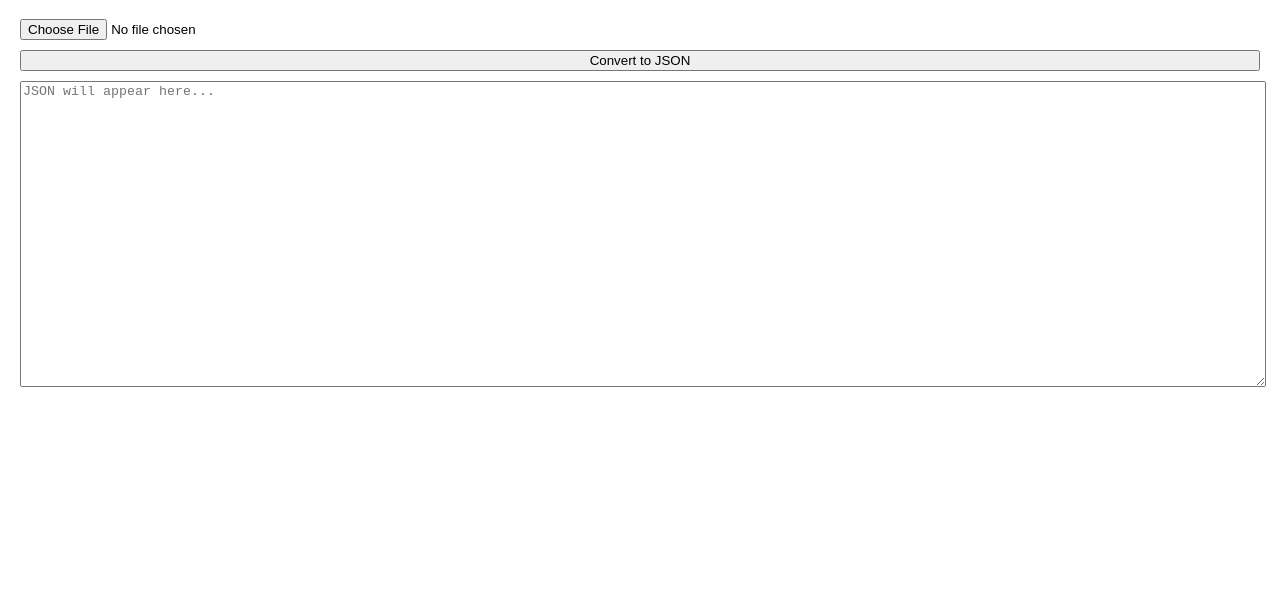
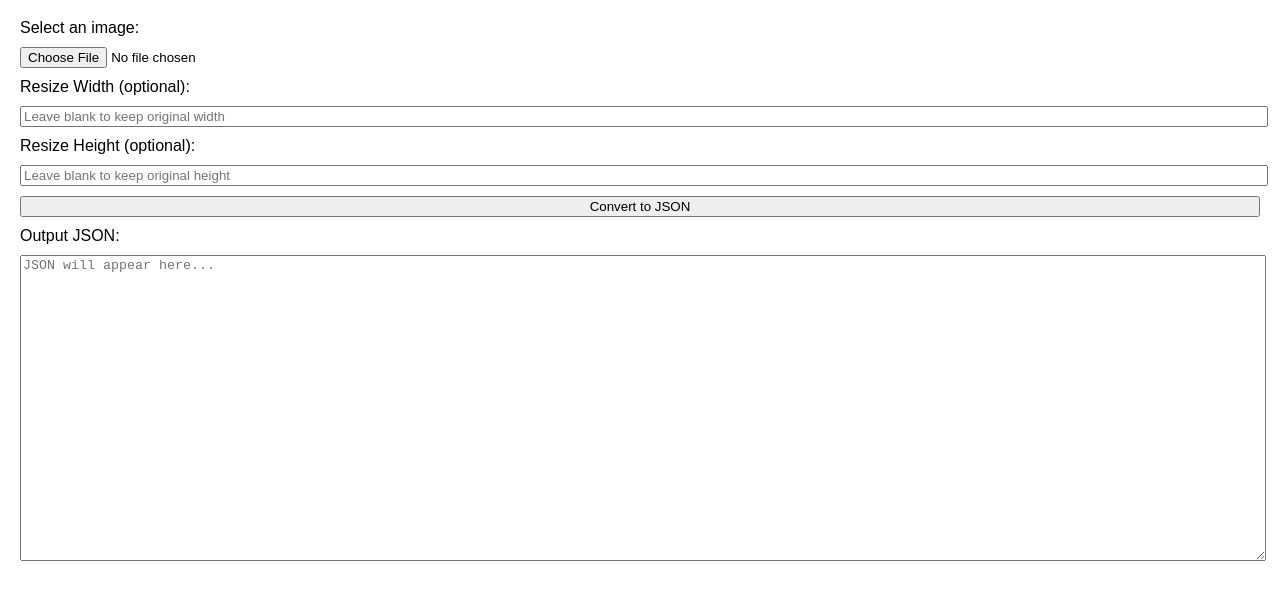
Before and after one commit to skittleguy/Robloxtest, a plain HTML site: page index.html in a window 1280 px wide. Shown: the part 61-656 px from the top of the page. Drawn offline with Linux system fonts and the light colour scheme.

Commit message:
Update index.html

```diff
--- a/index.html
+++ b/index.html
@@ -8,12 +8,24 @@
     body { font-family: Arial, sans-serif; margin: 20px; }
     input, button, textarea { display: block; margin: 10px 0; width: 100%; }
     textarea { height: 300px; }
+    label { margin-top: 10px; }
 </style>
 </head>
 <body>
     <h1>Image to JSON Converter</h1>
+
+    <label>Select an image:</label>
     <input type="file" id="imageInput" accept="image/*">
+
+    <label>Resize Width (optional):</label>
+    <input type="number" id="resizeWidth" placeholder="Leave blank to keep original width">
+
+    <label>Resize Height (optional):</label>
+    <input type="number" id="resizeHeight" placeholder="Leave blank to keep original height">
+
     <button id="convertBtn">Convert to JSON</button>
+
+    <label>Output JSON:</label>
     <textarea id="jsonOutput" placeholder="JSON will appear here..."></textarea>
 
     <script src="script.js"></script>
```
Lines whose indentation alone changed are shown as unchanged.
